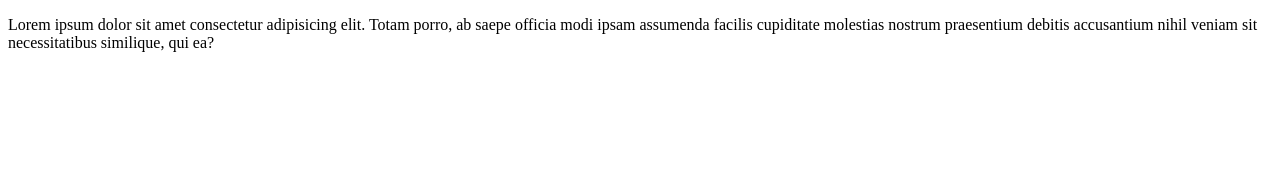
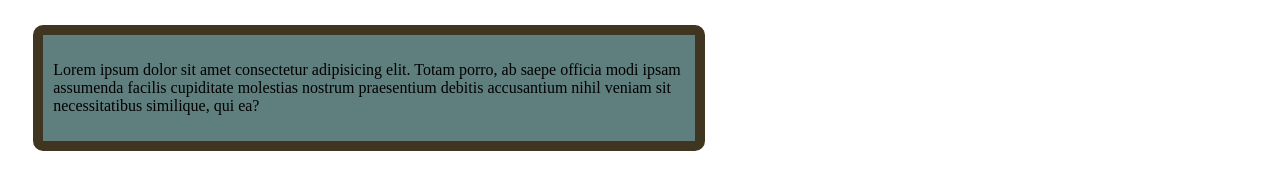
Before and after one commit to mehedi-mh/my-first-web, a plain HTML site: page index.html in a window 1280 px wide. Drawn offline with Linux system fonts and the light colour scheme.

Commit message:
my first web

```diff
--- a/index.html
+++ b/index.html
@@ -4,6 +4,7 @@
     <meta charset="UTF-8">
     <meta name="viewport" content="width=device-width, initial-scale=1.0">
     <title>my first web</title>
+    <link rel="stylesheet" href="/styles/blog.css">
 </head>
 <body>
     <div class="blog">
--- /dev/null
+++ b/styles/blog.css
@@ -0,0 +1,9 @@
+.blog{
+    background-color: rgba(22, 67, 67, 0.687);
+    width: 50%;
+    margin: 2%;
+    border: 10px solid rgb(64, 53, 33);
+    border-radius: 10px;
+    padding: 10px;
+
+}
```
